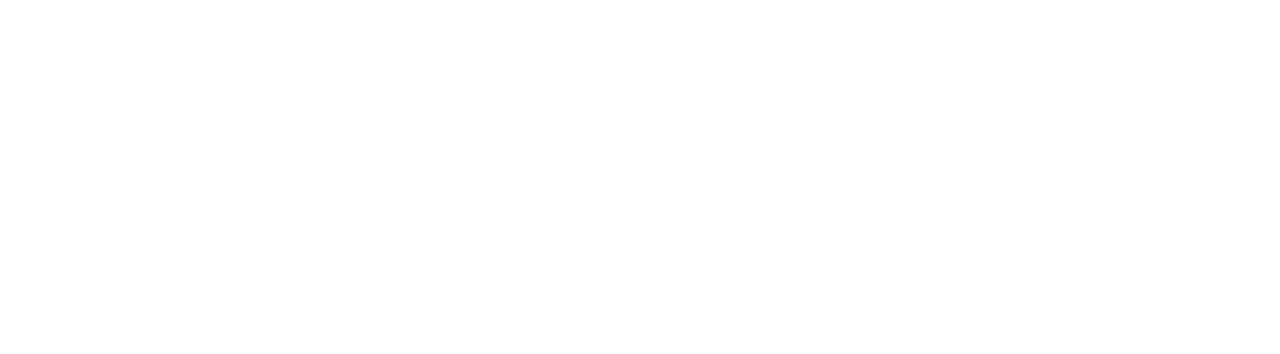
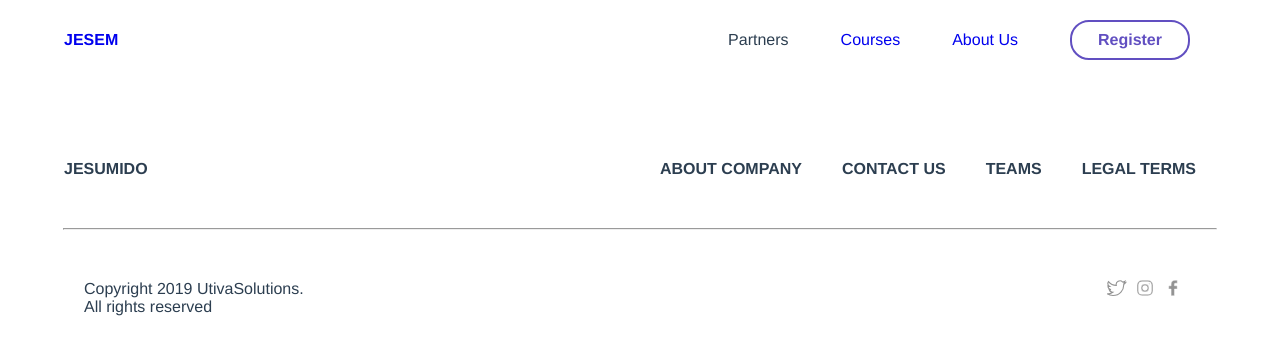
Before and after one commit to fadaco/jesumudu, a Vue app: page /register in a window 1280 px wide. Shown: the top 354 px of the page. Built offline with nearby package versions, Linux system fonts and the light colour scheme.

Commit message:
register page

```diff
--- /dev/null
+++ b/src/Register.vue
@@ -0,0 +1,23 @@
+<template>
+   <div>
+       <HeaderName/>
+       <Foot/>
+   </div>
+
+</template>
+
+<script>
+    import HeaderName from './components/Shared/Header/header';
+    import Foot from './components/Shared/Footer/footer';
+    export default {
+        name: "Register",
+        components: {
+            HeaderName,
+            Foot
+        }
+    }
+</script>
+
+<style scoped>
+
+</style>
--- a/src/components/Shared/Header/header.vue
+++ b/src/components/Shared/Header/header.vue
@@ -6,7 +6,7 @@
                 <div>Partners</div>
                 <div><router-link to="/courses">Courses</router-link></div>
                 <div><router-link to="about">About Us</router-link></div>
-                <div class="register">Register</div>
+                <router-link to="/register"><div class="register">Register</div></router-link>
             </div>
         </div>
     </header>
--- a/src/router.js
+++ b/src/router.js
@@ -1,9 +1,11 @@
 import HomePage from './HomePage';
 import AboutUS from "./AboutUS";
 import Course from "./Course";
+import Register from "./Register";
 
 export const routes = [
     {path: '/', component: HomePage},
     {path: '/about', component: AboutUS},
-    {path: '/courses', component: Course}
+    {path: '/courses', component: Course},
+    {path: '/register', component: Register}
 ];
```
